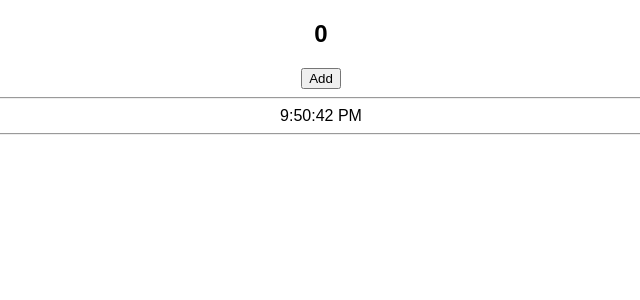
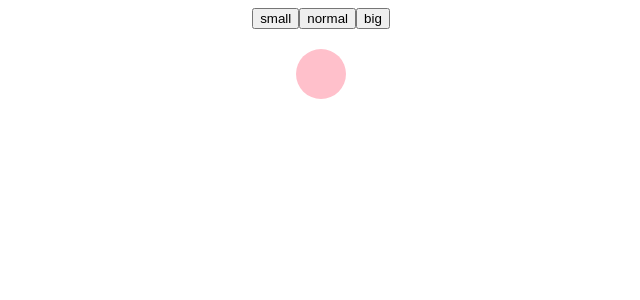
Before and after one commit to Crystak1831/ReactBasic, a React (Create React App) app: page / in a window 1280 px wide. Shown: the top 300 px of the page, without its empty margins (319-959 px from the left). Built offline with nearby package versions, Linux system fonts and the light colour scheme.

Commit message:
statelifting

```diff
--- a/src/App.js
+++ b/src/App.js
@@ -1,15 +1,22 @@
 import "./styles.css";
 
+// basics:
 // import JsxIntro from "./basics/jsxIntro/jsxIntro";
 // import ComponentsAndProps from "./basics/componensAndProps/componentsAndProps";
-import StateAndLifecycle from "./basics/stateAndLifecycle/stateAndLifecycle";
+// import StateAndLifecycle from "./basics/stateAndLifecycle/stateAndLifecycle";
+// import HandlingEvent from "./basics/HandlingEvent/HandlingEvent"
+// import ConditionRendering from "./basics/ConditionRendering/ConditionRendering"
+import LiftingStateUp from "./basics/liftingStateUp/LiftingStateUp";
 
 export default function App() {
   return (
     <div className="App">
       {/* <JsxIntro /> */}
       {/* <ComponentsAndProps /> */}
-      <StateAndLifecycle />
+      {/* <StateAndLifecycle /> */}
+      {/* <HandlingEvent/> */}
+      {/* <ConditionRendering/> */}
+      <LiftingStateUp />
     </div>
   );
 }
--- /dev/null
+++ b/src/basics/ConditionRendering/ConditionRendering.js
@@ -0,0 +1,31 @@
+import React from "react";
+
+export default class ConditionRendering extends React.Component {
+  constructor(props) {
+    super(props);
+    this.state = {
+      isLog: false
+    };
+  }
+
+  logHandler = () => {
+    this.setState({
+      isLog: !this.state.isLog
+    });
+  };
+
+  render() {
+    return (
+      <div>
+        <button onClick={this.logHandler}>
+          log {this.state.isLog ? "out" : "in"}
+        </button>
+        {this.state.isLog ? <Massege /> : ""}
+      </div>
+    );
+  }
+}
+
+const Massege = () => {
+  return <div>Welcome</div>;
+};
--- /dev/null
+++ b/src/basics/HandlingEvent/HandlingEvent.js
@@ -0,0 +1,28 @@
+import React from "react";
+
+class HandlingEvent extends React.Component {
+  constructor(props) {
+    super(props);
+    this.state = {
+      showOn: false
+    };
+  }
+
+  showButton = () => {
+    this.setState({
+      showOn: !this.state.showOn
+    });
+  };
+
+  render() {
+    return (
+      <div>
+        <button onClick={this.showButton}>
+          button{this.state.showOn ? "on" : "off"}
+        </button>
+      </div>
+    );
+  }
+}
+
+export default HandlingEvent;
--- /dev/null
+++ b/src/basics/liftingStateUp/LiftingStateUp.js
@@ -0,0 +1,41 @@
+import React from "react";
+import "./index.css";
+
+export default class LiftingStateUp extends React.Component {
+  /**
+   * lifting state up：因为div和 Button要有一个公共的state，我们可以把div中的state
+   * 提升到父亲组件中，然后通过props传到Button里，就完成了div向Button传值
+   */
+  constructor(props) {
+    super(props);
+    this.state = {
+      size: "small"
+    };
+  }
+  changeSize = (newSize) => {
+    // 把child里{text}的值传给parent
+    this.setState({
+      // 父组件再把子组件的转台下发给另一个子组件
+      size: newSize
+    });
+  };
+
+  render() {
+    return (
+      <div>
+        <Button text="small" changeSize={this.changeSize} />
+        <Button text="normal" changeSize={this.changeSize} />
+        <Button text="big" changeSize={this.changeSize} />
+        <div className={`circle ${this.state.size}`}></div>
+      </div>
+    );
+  }
+}
+
+const Button = (props) => {
+  const { text, changeSize } = props;
+  const clickHandler = () => {
+    changeSize(text);
+  };
+  return <button onClick={clickHandler}>{text}</button>;
+};
--- /dev/null
+++ b/src/basics/liftingStateUp/index.css
@@ -0,0 +1,20 @@
+.circle {
+  background-color: pink;
+  margin: 20px auto;
+  border-radius: 50%;
+}
+
+.normal {
+  width: 100px;
+  height: 100px;
+}
+
+.small {
+  width: 50px;
+  height: 50px;
+}
+
+.big {
+  width: 200px;
+  height: 200px;
+}
--- a/src/basics/stateAndLifecycle/stateAndLifecycle.js
+++ b/src/basics/stateAndLifecycle/stateAndLifecycle.js
@@ -27,7 +27,17 @@ class StateAndLifecycle extends React.Component {
         {/* 2. State + Lifecycle */}
         <Clock />
         <hr />
-        {/* 3.  */}
+
+        {/* 3. setState is asynchronous inside event handler
+        在React中，如果是由React引发的事件处理（比如通过onClick引发的事件处理），调用setState不会同步更新this.state，
+        除此之外的setState调用会同步执行this.state, 所谓“除此之外”，指的是绕过React通过addEventListener直接添加的事件处理函数，还有通过setTimeout/setInterval产生的异步调用
+        原因：
+            在React的setState函数实现中，会根据一个变量isBatchingUpdates判断是直接更新this.state还是放到队列中回头再说，
+            而isBatchingUpdates默认是false，也就表示setState会同步更新this.state，
+            但是，有一个函数batchedUpdates，这个函数会把isBatchingUpdates修改为true，
+            而当React在调用事件处理函数之前就会调用这个batchedUpdates，造成的后果，就是由React控制的事件处理过程setState不会同步更新this.state。
+        */}
+        <Setcounter />
       </div>
     );
   }
@@ -63,7 +73,7 @@ class Clock extends React.Component {
 
   componentDidUpdate(prevProps, prevState) {
     if (prevState !== this.state.time) {
-      console.log("state has changed");
+      // console.log("state has changed");
     }
   }
 
@@ -76,4 +86,40 @@ class Clock extends React.Component {
     return <div>{this.state.time}</div>;
   }
 }
+
+class Setcounter extends React.Component {
+  constructor(props) {
+    super(props);
+    this.state = {
+      counter: 0
+    };
+  }
+
+  addCounter = () => {
+    /**  click button first add counter 1 and add counter 10, but setState is ansyc
+          we can not do this syncnously, we need to use call back in setState
+        */
+    //  console.log(this.state.counter)
+    this.setState({
+      counter: this.state.counter + 1
+    });
+    // console.log(this.state.counter)
+    this.setState((state, props) => {
+      return {
+        counter: state.counter + 10
+      };
+    });
+  };
+
+  render() {
+    return (
+      // setState is ansyc
+      <div>
+        <h2>{this.state.counter}</h2>
+
+        <button onClick={this.addCounter}>Add</button>
+      </div>
+    );
+  }
+}
 export default StateAndLifecycle;
```
